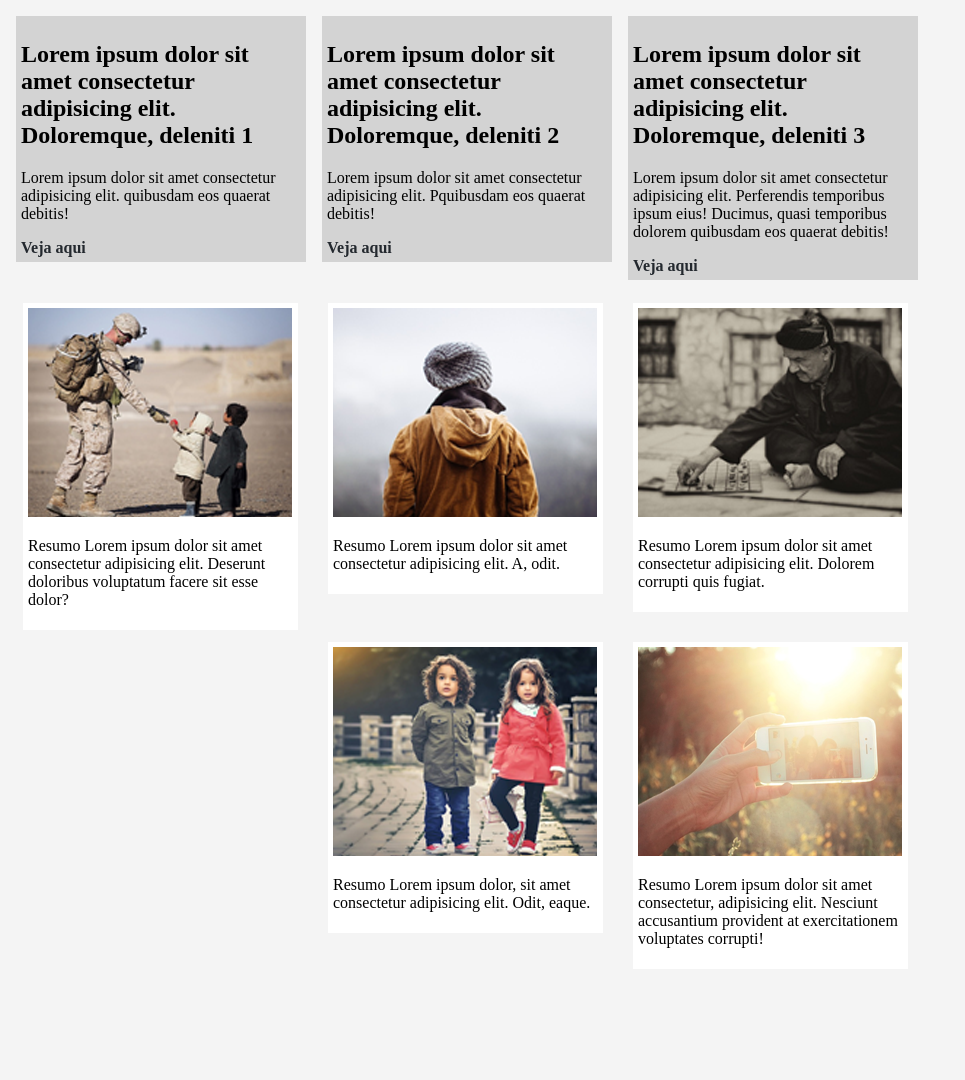
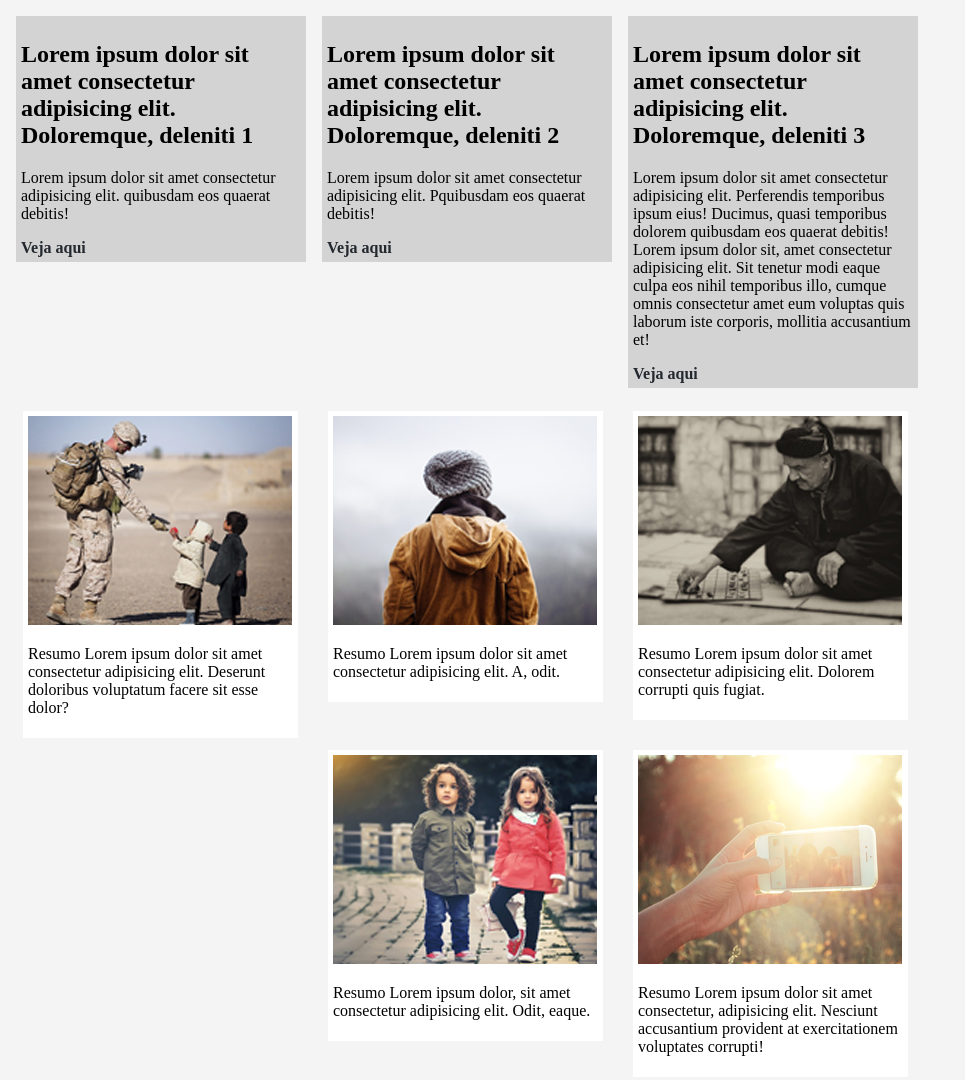
Before and after one commit to ThiagoRoberto85/Novo-projeto, a plain HTML site: page Elementos-flutuantes-prática/index.html in a window 1280 px wide. Shown: the whole page, without its empty margins (0-965 px from the left). Before the commit the page ends 984 px from the top, so only its background shows below. Drawn offline with Linux system fonts and the light colour scheme.

Commit message:
Elementos flutuantes

```diff
--- a/Elementos-flutuantes-prática/index.html
+++ b/Elementos-flutuantes-prática/index.html
@@ -40,6 +40,7 @@
                 <p>
                     Lorem ipsum dolor sit amet consectetur adipisicing elit. Perferendis temporibus ipsum eius! Ducimus,
                     quasi temporibus dolorem quibusdam eos quaerat debitis!
+                    Lorem ipsum dolor sit, amet consectetur adipisicing elit. Sit tenetur modi eaque culpa eos nihil temporibus illo, cumque omnis consectetur amet eum voluptas quis laborum iste corporis, mollitia accusantium et!
                 </p>
 
                 <a href="">Veja aqui</a>
```
